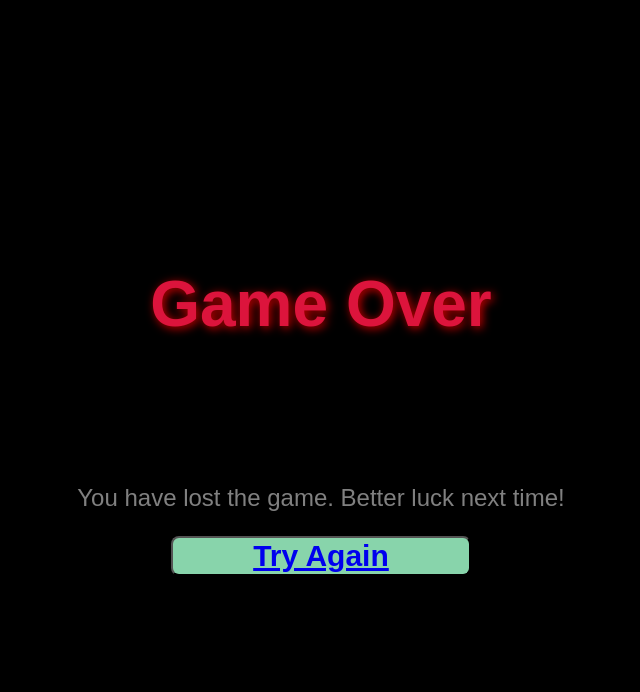
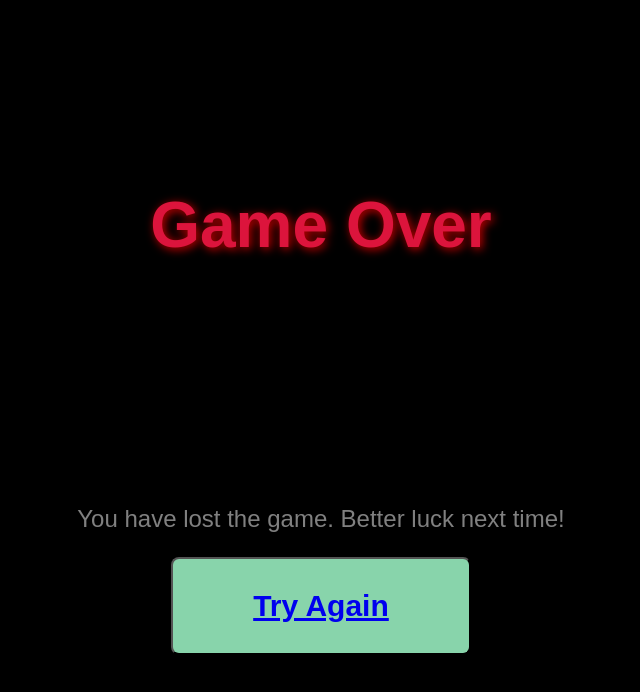
Before and after one commit to AlekAlvarez/Aleks-dev, a Flask app: page /loser in a window 1280 px wide. Shown: the top 692 px of the page, without its empty margins (319-959 px from the left). Run offline with Flask 3, Linux system fonts and the light colour scheme.

Commit message:
Revert "button"
This reverts commit 240d03c495ea52c71be4702d5f46f0eb4dfec9e9.

```diff
--- a/app/static/styles/style.css
+++ b/app/static/styles/style.css
@@ -16,8 +16,8 @@ body {
     color: crimson;
     font-size: 4em;
     text-shadow: 2px 2px 10px rgba(255, 0, 0, 0.8);
-    padding-bottom: 100px;
-    padding-bottom: 100px;
+    padding-bottom: 200px;
+    padding-bottom: 200px;
 }
 
 .description {
@@ -27,6 +27,8 @@ body {
 }
 
 .restartButton {
+    padding-top: 30px;
+    padding-bottom: 30px;
     width: 300px;
     background-color: #88d4ab;
     color: white;
```
